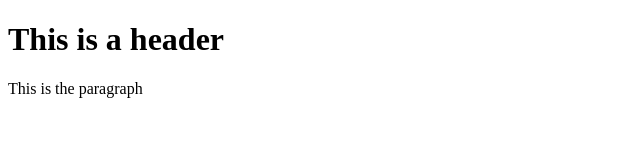
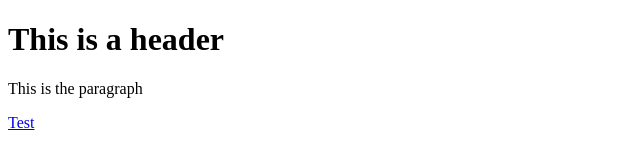
Before and after one commit to kmthein/git-test, a plain HTML site: page index.html in a window 1280 px wide. Shown: the full height of the page, 0-640 px from the left. Drawn offline with Linux system fonts and the light colour scheme.

Commit message:
update index

```diff
--- a/index.html
+++ b/index.html
@@ -9,5 +9,6 @@
 <body>
     <h1>This is a header</h1>
     <p>This is the paragraph</p>
+    <a href="templates/test.html">Test</a>
 </body>
 </html>
```
